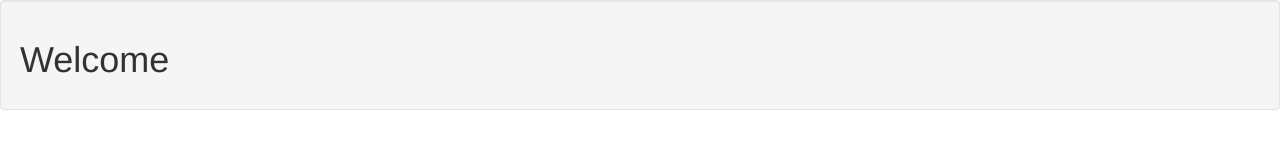
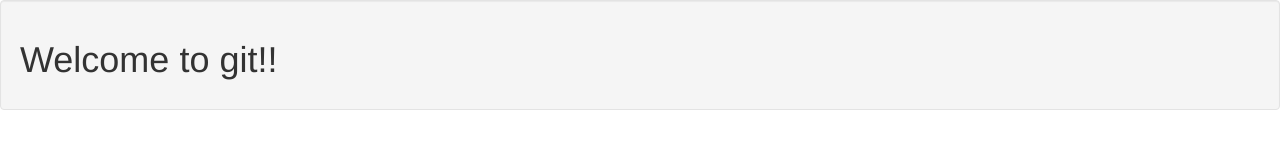
Before and after one commit to xemmel/gittest, a website: page index.html in a window 1280 px wide. Drawn offline with nearby package versions, Linux system fonts and the light colour scheme.

Commit message:
Changed heading

```diff
--- a/index.html
+++ b/index.html
@@ -5,7 +5,7 @@
     </head>
     <body>
         <div class="well">
-            <h1>Welcome</h1>
+            <h1>Welcome to git!!</h1>
 
         </div>
     </body>
```
